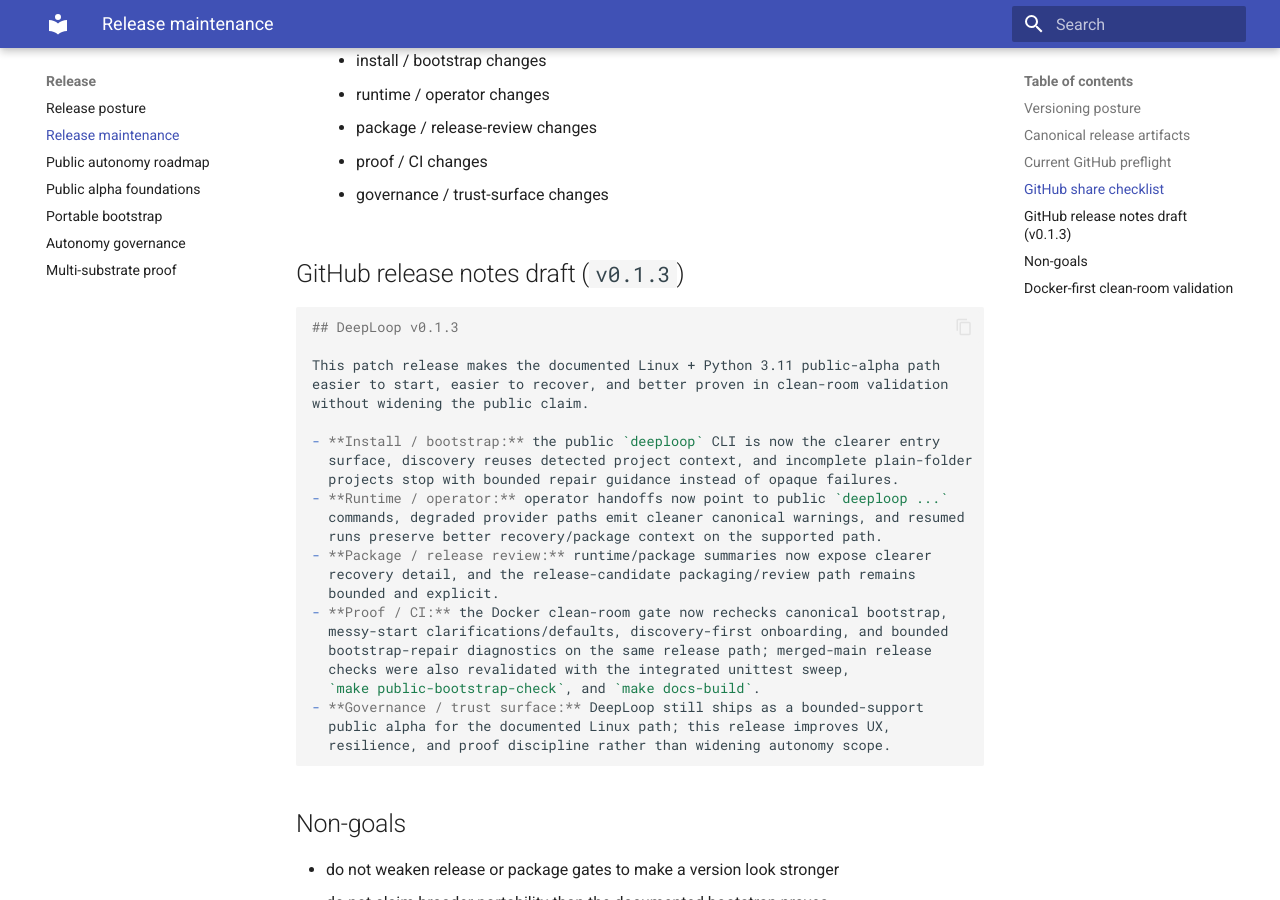
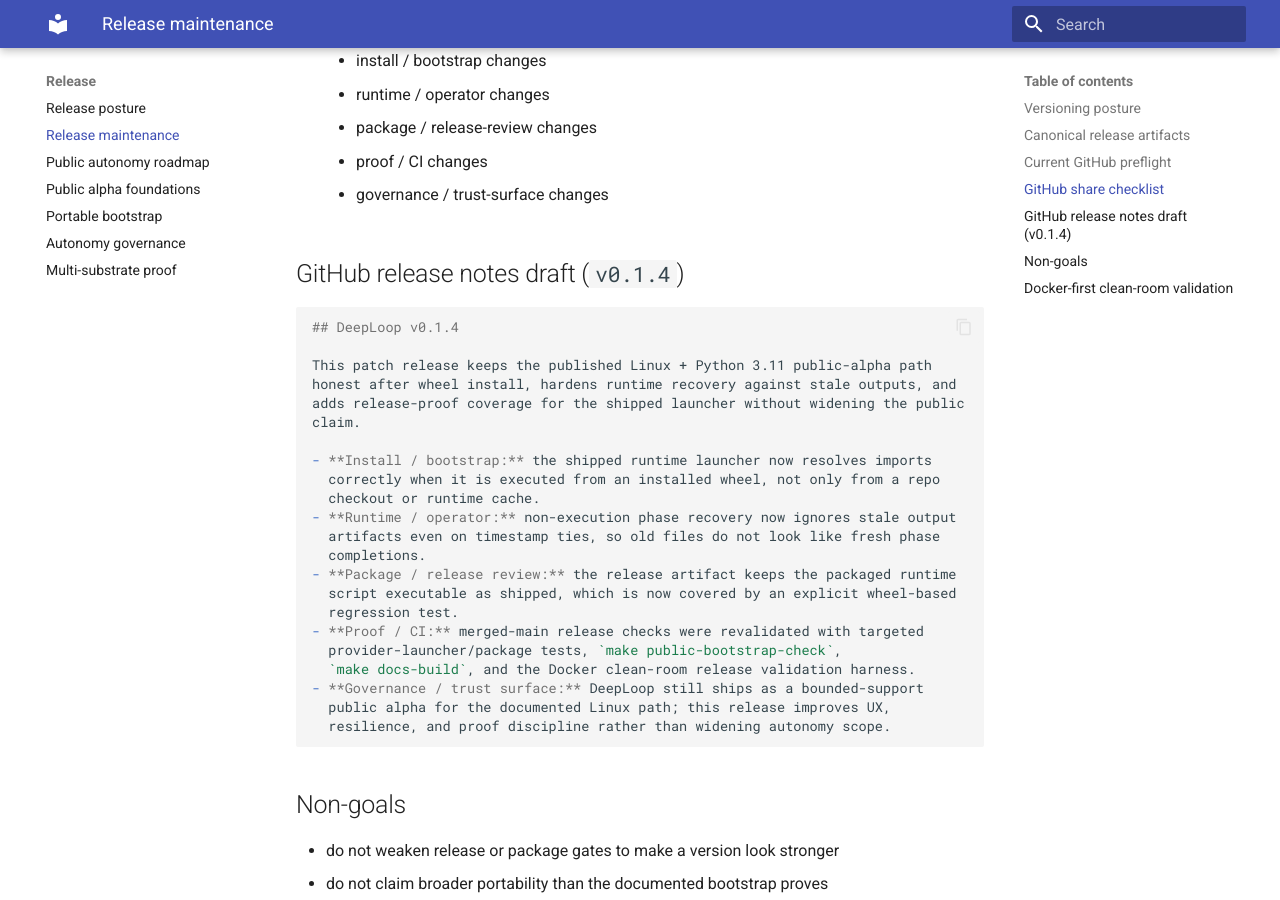
Before and after one commit to MoyYuan/DeepLoop, an MkDocs documentation site: the page built from docs/release/release-maintenance.md, in a window 1280 px wide and 900 px high, scrolled down 2236 px. Built offline with MkDocs 1.6.1 and Material for MkDocs 9.7.7, drawn with Linux system fonts in a browser that asks for light colours; some of the changed text lies outside the part shown.

Commit message:
Prepare v0.1.4 release
Co-authored-by: Copilot <223556219+Copilot@users.noreply.github.com>

````diff
--- a/docs/release/release-maintenance.md
+++ b/docs/release/release-maintenance.md
@@ -29,8 +29,8 @@ Mission/package promotion is still separate from repo/public release posture:
 
 ## Current GitHub preflight
 
-For the next public release, `pyproject.toml` currently declares `0.1.3`, so
-the publishable tag and GitHub Release tag must be `v0.1.3`.
+For the next public release, `pyproject.toml` now declares `0.1.4`, so the
+publishable tag and GitHub Release tag must be `v0.1.4`.
 
 `publish.yml` only pushes to PyPI after the GitHub Release is published, and it
 aborts if the published release tag and `project.version` diverge.
@@ -41,9 +41,9 @@ Current preflight posture:
   Python 3.11 path
 - merged `main` has already been rechecked with the integrated release-baseline
   unittest sweep, `make docs-build`, and `make public-bootstrap-check`
-- the next release should emphasize onboarding/operator clarity, bounded repair,
-  runtime/package hardening, and the strengthened clean-room release gate rather
-  than a broader portability or autonomy claim
+- the next release should emphasize installed-runtime import correctness,
+  stale-output recovery hardening, and the strengthened clean-room release gate
+  rather than a broader portability or autonomy claim
 
 Docs-only release-prep edits are ignored by the `push` leg of CI, so release
 maintainers should still run the release-facing checks locally before
@@ -84,29 +84,28 @@ publishing:
      - proof / CI changes
      - governance / trust-surface changes
 
-## GitHub release notes draft (`v0.1.3`)
+## GitHub release notes draft (`v0.1.4`)
 
 ```md
-## DeepLoop v0.1.3
+## DeepLoop v0.1.4
 
-This patch release makes the documented Linux + Python 3.11 public-alpha path
-easier to start, easier to recover, and better proven in clean-room validation
-without widening the public claim.
+This patch release keeps the published Linux + Python 3.11 public-alpha path
+honest after wheel install, hardens runtime recovery against stale outputs, and
+adds release-proof coverage for the shipped launcher without widening the public
+claim.
 
-- **Install / bootstrap:** the public `deeploop` CLI is now the clearer entry
-  surface, discovery reuses detected project context, and incomplete plain-folder
-  projects stop with bounded repair guidance instead of opaque failures.
-- **Runtime / operator:** operator handoffs now point to public `deeploop ...`
-  commands, degraded provider paths emit cleaner canonical warnings, and resumed
-  runs preserve better recovery/package context on the supported path.
-- **Package / release review:** runtime/package summaries now expose clearer
-  recovery detail, and the release-candidate packaging/review path remains
-  bounded and explicit.
-- **Proof / CI:** the Docker clean-room gate now rechecks canonical bootstrap,
-  messy-start clarifications/defaults, discovery-first onboarding, and bounded
-  bootstrap-repair diagnostics on the same release path; merged-main release
-  checks were also revalidated with the integrated unittest sweep,
-  `make public-bootstrap-check`, and `make docs-build`.
+- **Install / bootstrap:** the shipped runtime launcher now resolves imports
+  correctly when it is executed from an installed wheel, not only from a repo
+  checkout or runtime cache.
+- **Runtime / operator:** non-execution phase recovery now ignores stale output
+  artifacts even on timestamp ties, so old files do not look like fresh phase
+  completions.
+- **Package / release review:** the release artifact keeps the packaged runtime
+  script executable as shipped, which is now covered by an explicit wheel-based
+  regression test.
+- **Proof / CI:** merged-main release checks were revalidated with targeted
+  provider-launcher/package tests, `make public-bootstrap-check`,
+  `make docs-build`, and the Docker clean-room release validation harness.
 - **Governance / trust surface:** DeepLoop still ships as a bounded-support
   public alpha for the documented Linux path; this release improves UX,
   resilience, and proof discipline rather than widening autonomy scope.
--- a/pyproject.toml
+++ b/pyproject.toml
@@ -4,7 +4,7 @@ build-backend = "setuptools.build_meta"
 
 [project]
 name = "deeploop"
-version = "0.1.3"
+version = "0.1.4"
 description = "DeepLoop autonomous research autopilot control plane."
 readme = "README.md"
 requires-python = ">=3.11"
--- a/src/deeploop/__init__.py
+++ b/src/deeploop/__init__.py
@@ -1 +1 @@
-__version__ = "0.1.3"
+__version__ = "0.1.4"
````
Also changed, not shown: CHANGELOG.md (+20 -0 lines), 3 other files.
